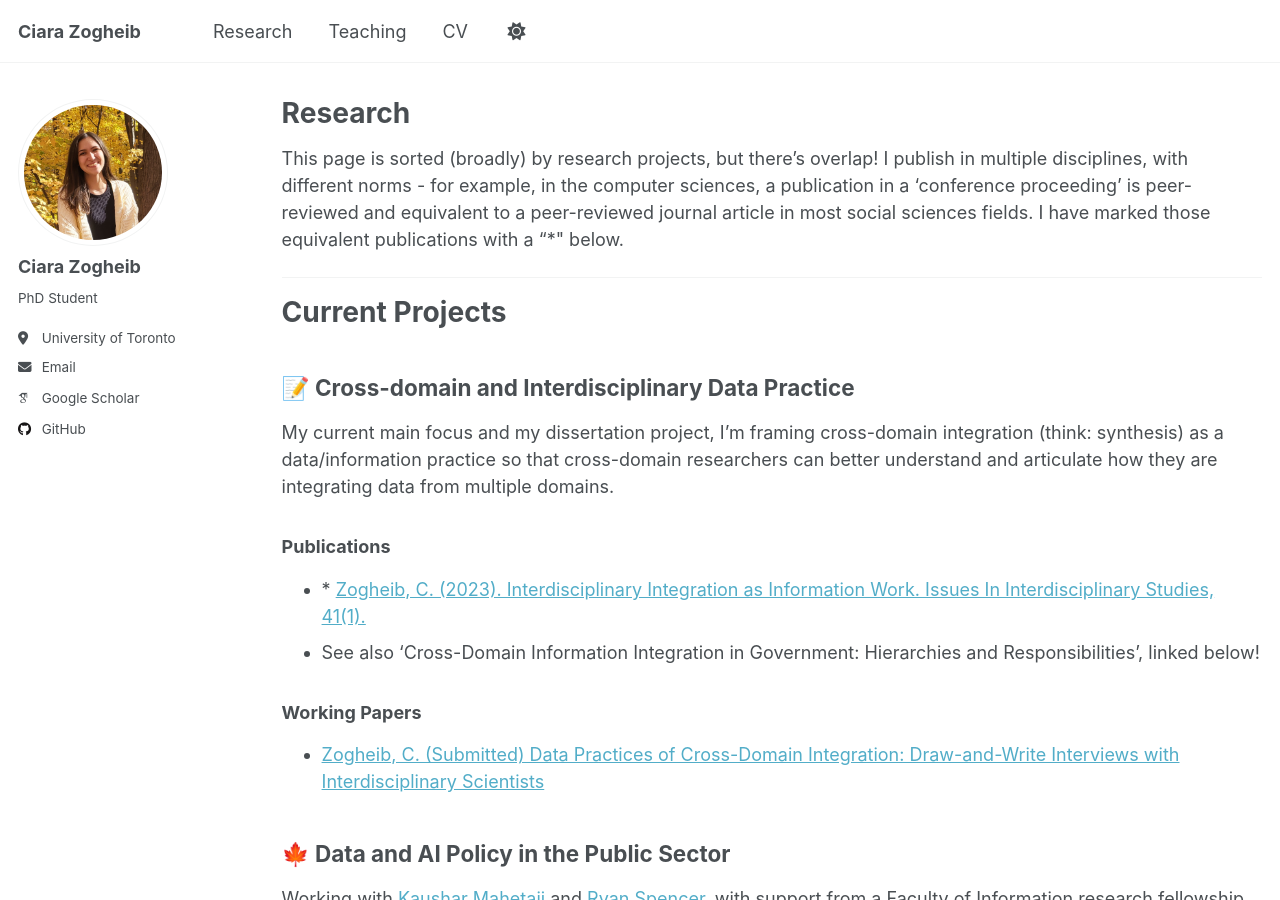
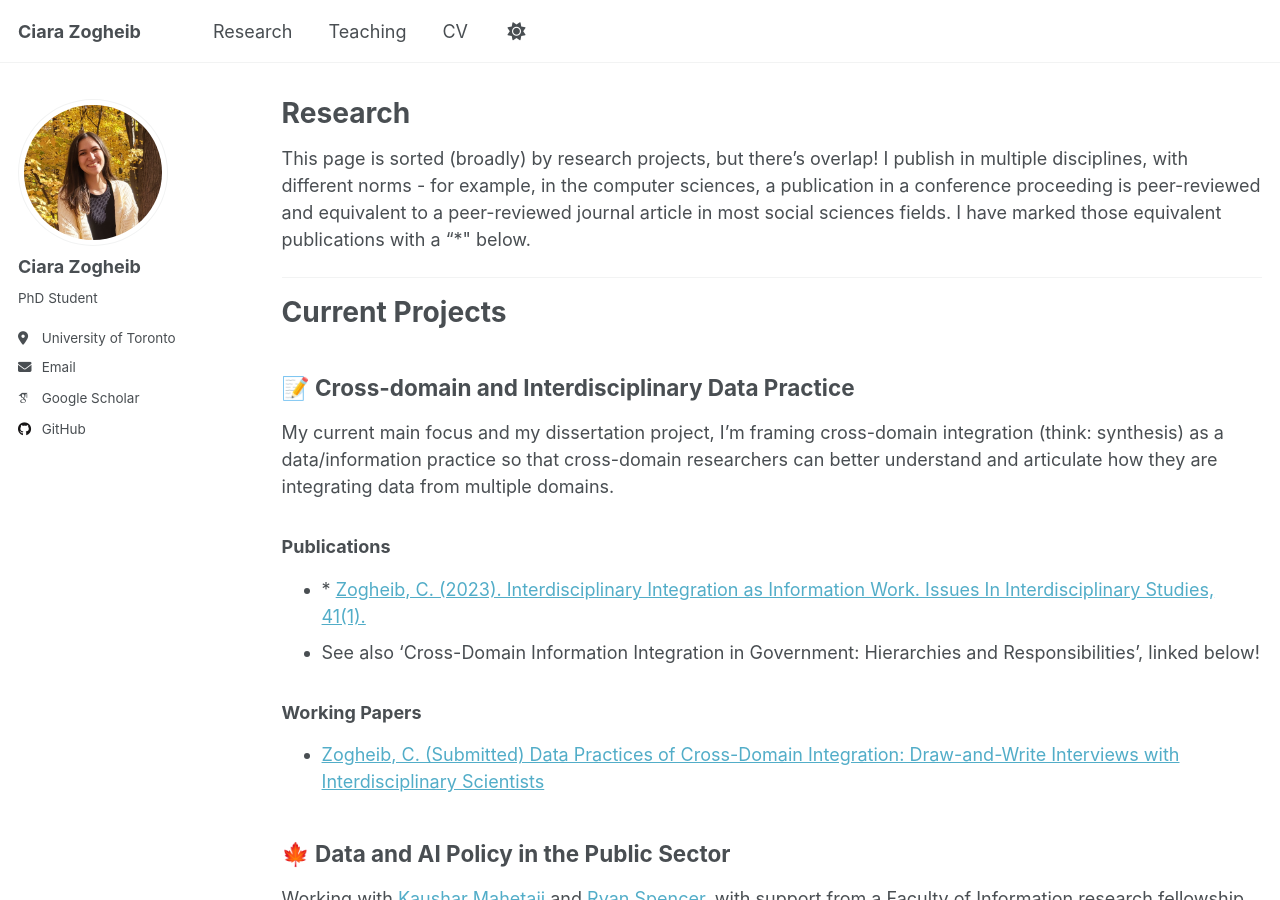
Before and after one commit to zogheibc/zogheibc.github.io, a Jekyll site: the page built from _pages/research.md, in a window 1280 px wide and 900 px high. Built offline with Jekyll 4.4.1, drawn with Linux system fonts in a browser that asks for light colours; some web fonts are replaced.

```diff
--- a/_pages/research.md
+++ b/_pages/research.md
@@ -7,7 +7,7 @@ redirect_from:
   - /resume
 ---
 
-This page is sorted (broadly) by research projects, but there's overlap! I publish in multiple disciplines, with different norms - for example, in the computer sciences, a publication in a 'conference proceeding' is peer-reviewed and equivalent to a peer-reviewed journal article in most social sciences fields. I have marked those equivalent publications with a "\*\" below.
+This page is sorted (broadly) by research projects, but there's overlap! I publish in multiple disciplines, with different norms - for example, in the computer sciences, a publication in a conference proceeding is peer-reviewed and equivalent to a peer-reviewed journal article in most social sciences fields. I have marked those equivalent publications with a "\*\" below.
 
 ***
 
```
